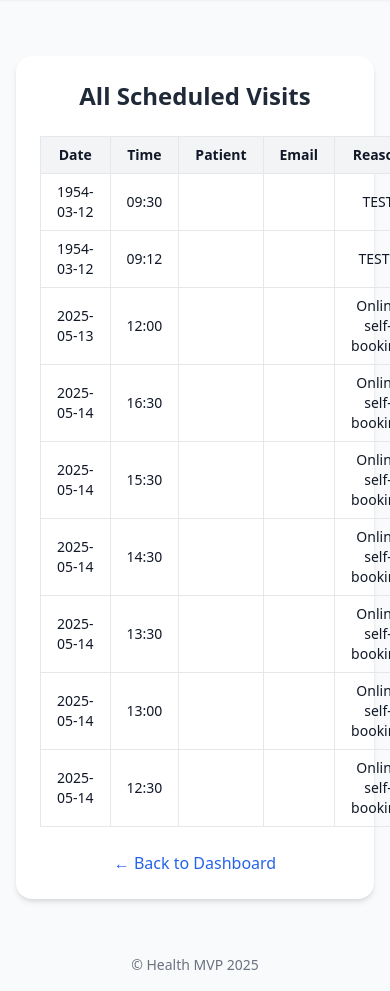
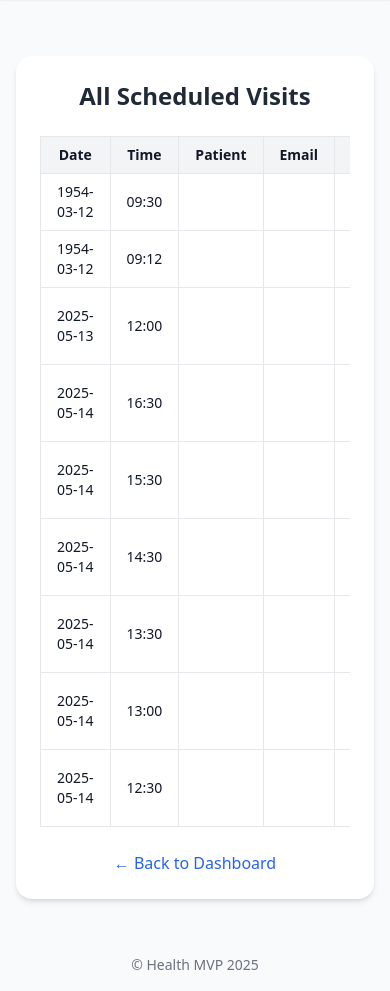
Before and after one commit to VladimirGoldenberg/clinic-saas-mvp, a Flask app: template templates/health/visits.html in a window 390 px wide; the page is wider, and only the part inside the window is pictured. Shown: the part 108-1099 px from the top of that part. Run offline with Flask 3, Linux system fonts and the light colour scheme; the template is opened without the code that fills it: values that come from a table or form of the project are taken from there, others are empty; some libraries are stand-ins or nearby versions.

Commit message:
Make visit table scrollable on mobile devices

```diff
--- a/templates/health/visits.html
+++ b/templates/health/visits.html
@@ -6,7 +6,8 @@
     All Scheduled Visits
   </h2>
 
-  <table class="min-w-full border text-center text-sm">
+  <div class="overflow-x-auto">
+    <table class="min-w-full border text-center text-sm">
     <thead class="bg-gray-100">
       <tr>
         <th class="py-2 px-4 border">Date</th>
@@ -28,6 +29,7 @@
       {% endfor %}
     </tbody>
   </table>
+  </div>
     <div class="mt-6 text-center">
     <a href="{{ url_for('routes.dashboard', niche=niche) }}"
        class="text-blue-600 hover:underline">
```
